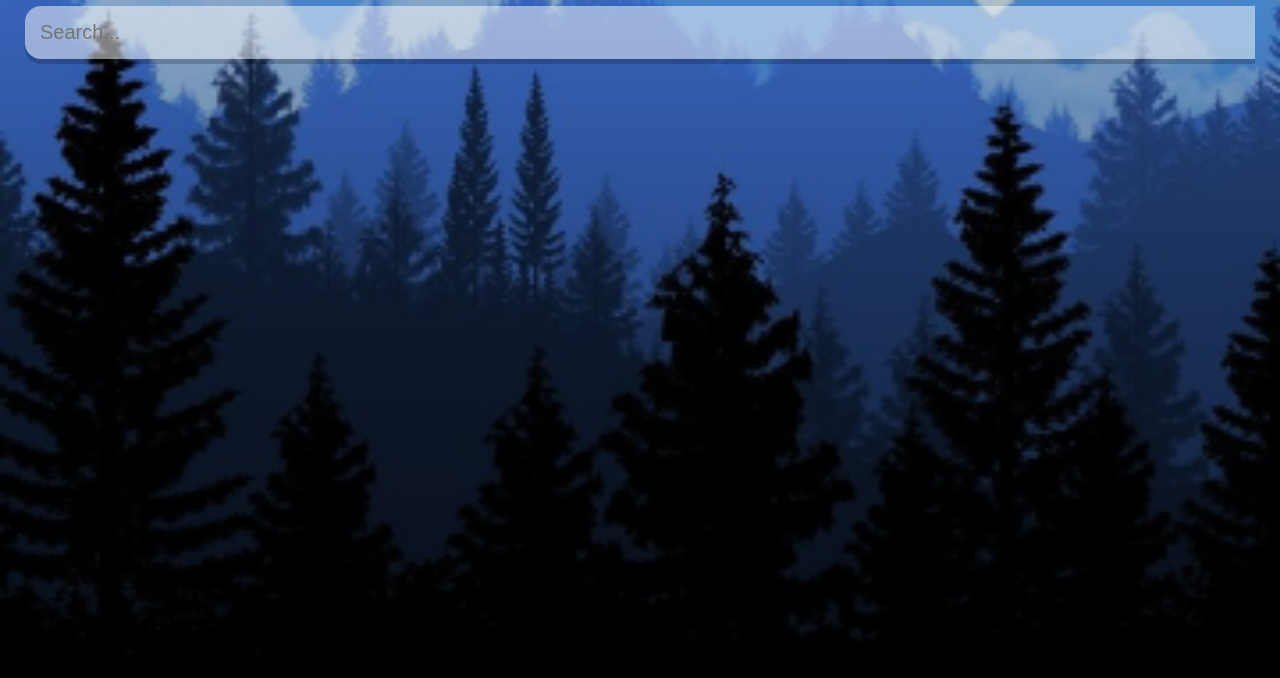
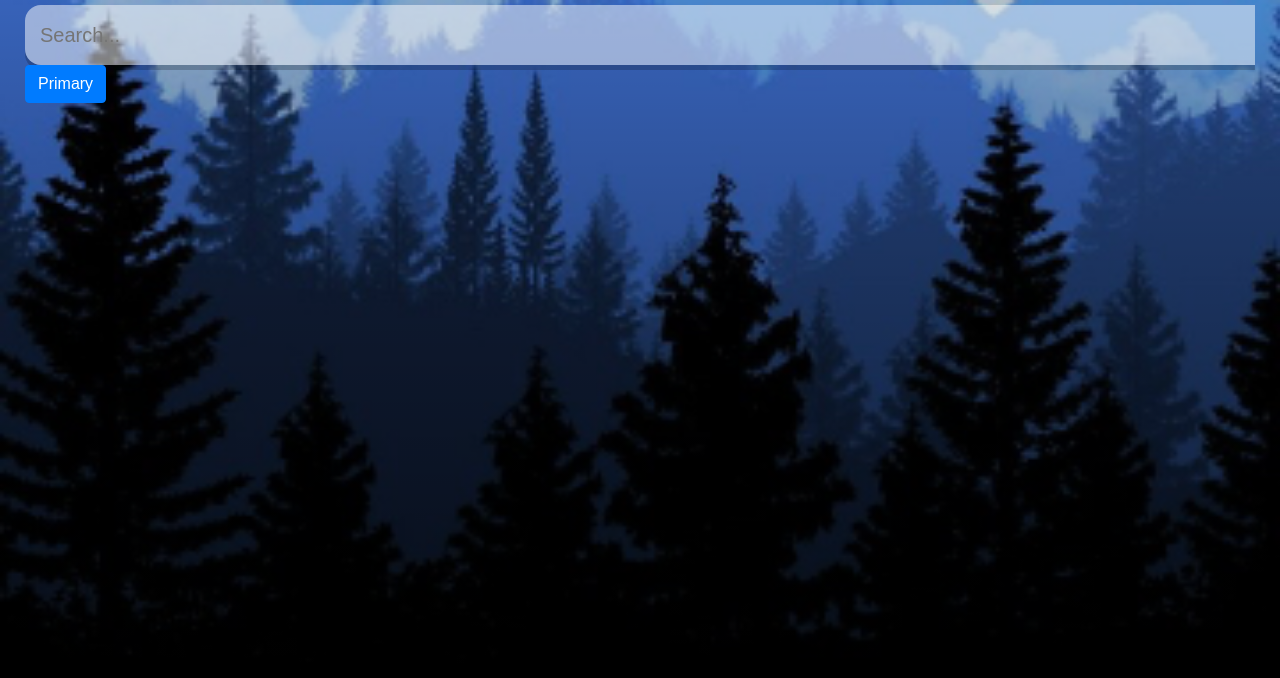
Before and after one commit to barksanto/weather-react, a React (Create React App) app: page / in a window 1280 px wide. Shown: the top 678 px of the page. Built offline with nearby package versions, Linux system fonts and the light colour scheme.

Commit message:
add bootstrap cdn/sty;esheet

```diff
--- a/public/index.html
+++ b/public/index.html
@@ -13,7 +13,9 @@
       user's mobile device or desktop. See https://developers.google.com/web/fundamentals/web-app-manifest/
     -->
   <link rel="manifest" href="%PUBLIC_URL%/manifest.json" />
-  <link rel="stylesheet" href="path/to/font-awesome/css/font-awesome.min.css">
+  <link rel="stylesheet" href="https://stackpath.bootstrapcdn.com/bootstrap/4.3.1/css/bootstrap.min.css"
+    integrity="sha384-ggOyR0iXCbMQv3Xipma34MD+dH/1fQ784/j6cY/iJTQUOhcWr7x9JvoRxT2MZw1T" crossorigin="anonymous">
+
 
   <title>React App</title>
 </head>
--- a/src/App.js
+++ b/src/App.js
@@ -48,7 +48,7 @@ function App() {
             onChange={e => setQuery(e.target.value)}
             value={query}
             onKeyPress={search} />
-
+          <button type="button" class="btn btn-primary">Primary</button>
         </div>
 
         {(typeof weather.main != "undefined") ? (
```
